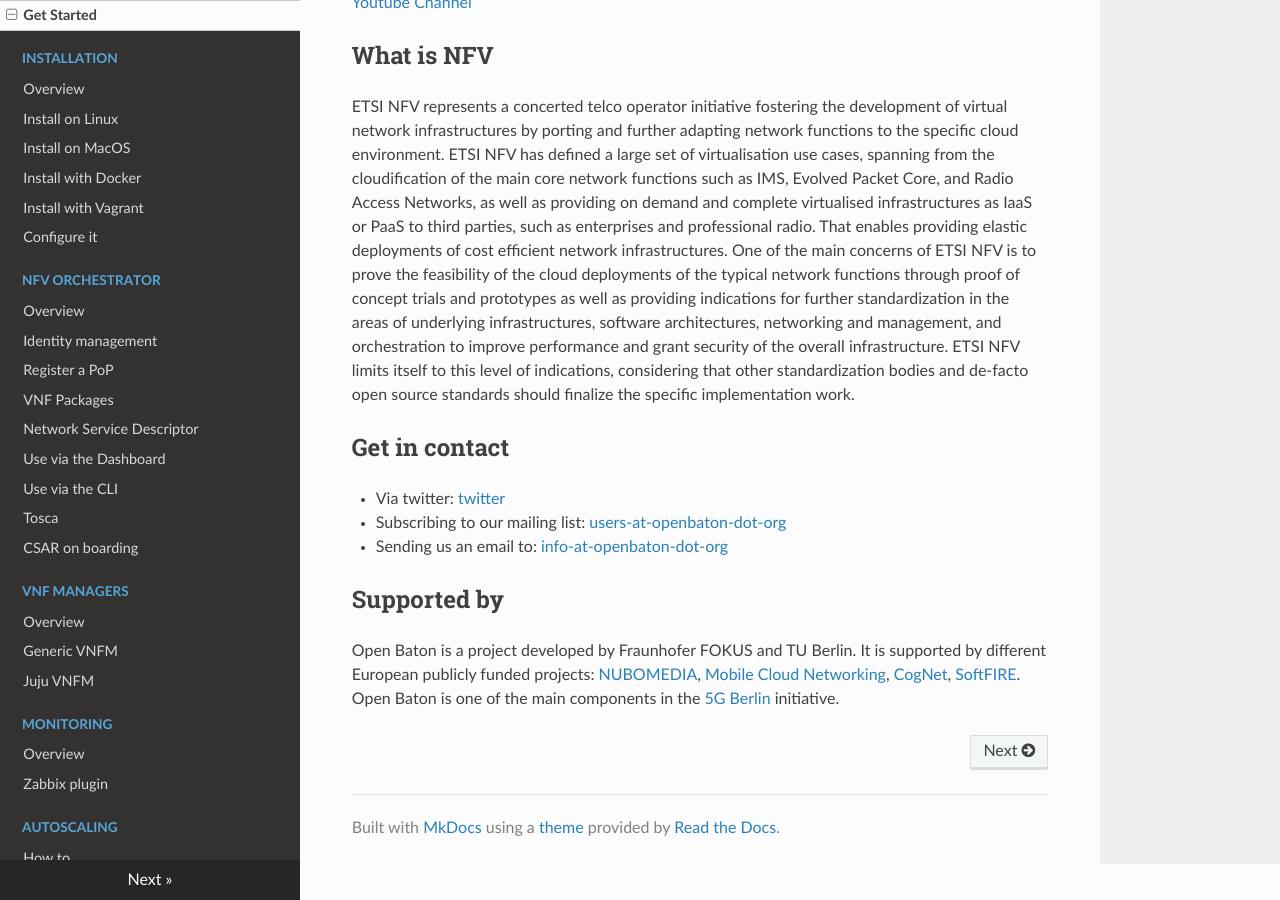
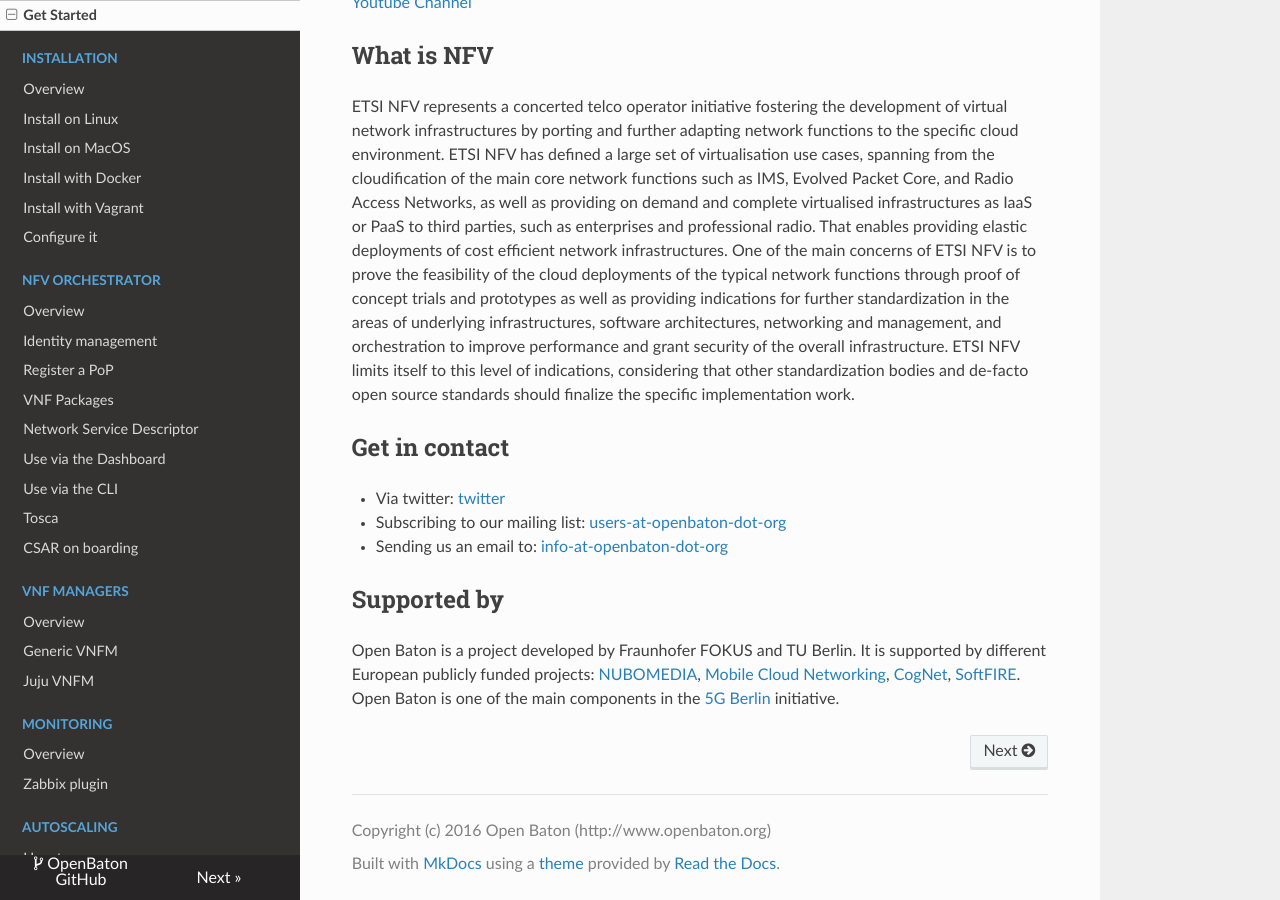
Before and after one commit to openbaton/docs, an MkDocs documentation site: the page built from docs/index.md, in a window 1280 px wide and 900 px high, scrolled down 1888 px. Built offline with MkDocs 1.6.1, drawn with Linux system fonts in a browser that asks for light colours; nearby versions of some CDN libraries; old or Windows-style settings are respelled for this version of MkDocs; some of the changed text lies outside the part shown.

Commit message:
imp: add favicon

```diff
--- a/mkdocs.yml
+++ b/mkdocs.yml
@@ -50,3 +50,7 @@
 google_analytics: ['UA-68429895-1', 'openbaton.github.io']
 theme: readthedocs
 theme_dir: 'custom_theme'
+repo_url: https://github.com/openbaton
+repo_name: OpenBaton GitHub
+site_favicon: favicon.ico
+copyright: Copyright (c) 2016 Open Baton (http://www.openbaton.org)
```
Also changed, not shown: docs/favicon.ico (added).
